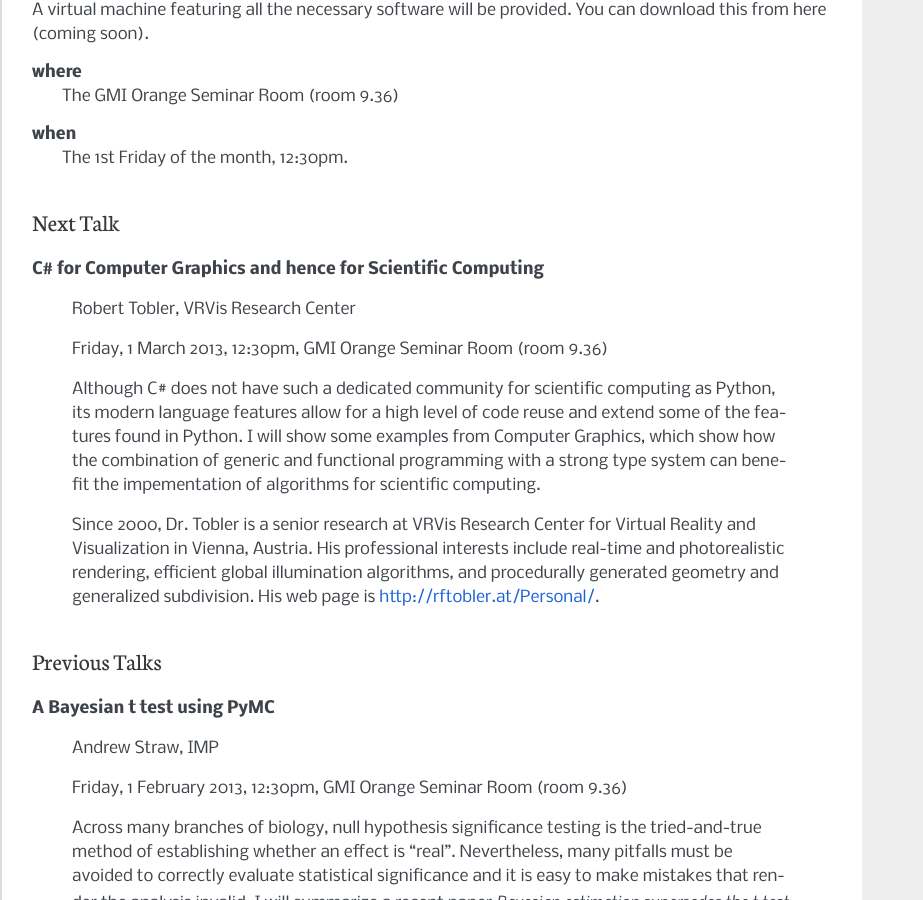
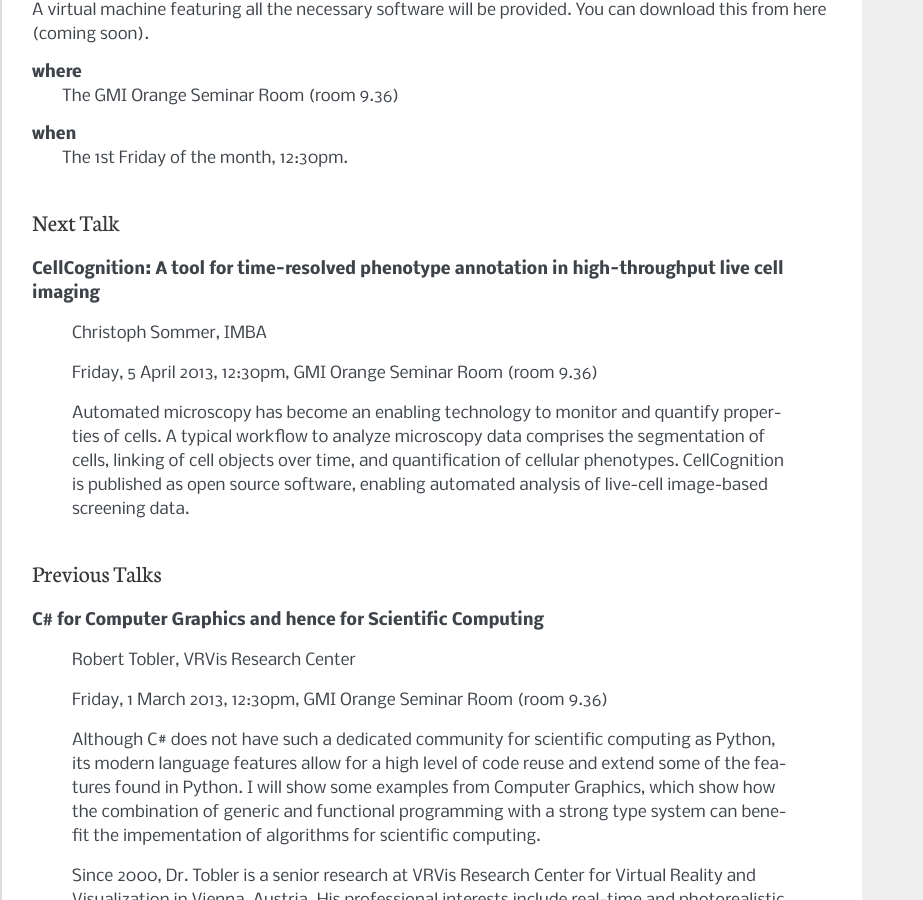
Before and after one commit to strawlab/py4science-vbc, a Sphinx documentation site: the page built from source/index.rst, in a window 1280 px wide and 900 px high, scrolled down 479 px. Shown: the whole window, without its empty margins (0-923 px from the left). Built offline with Sphinx 7.4.7, drawn with Linux system fonts in a browser that asks for light colours; formulas are drawn with MathJax 3.

Commit message:
new talk

```diff
--- a/source/index.rst
+++ b/source/index.rst
@@ -50,6 +50,23 @@ from here (coming soon).
 Next Talk
 ---------
 
+**CellCognition: A tool for time-resolved phenotype annotation in high-throughput live cell imaging**
+
+  Christoph Sommer, IMBA
+
+  Friday, 5 April 2013, 12:30pm, GMI Orange Seminar Room (room 9.36)
+
+  Automated microscopy has become an enabling technology to monitor
+  and quantify properties of cells. A typical workflow to analyze
+  microscopy data comprises the segmentation of cells, linking of cell
+  objects over time, and quantification of cellular
+  phenotypes. CellCognition is published as open source software,
+  enabling automated analysis of live-cell image-based screening data.
+
+
+Previous Talks
+--------------
+
 **C# for Computer Graphics and hence for Scientific Computing**
 
   Robert Tobler, VRVis Research Center
```
Also changed, not shown: other parts of source/index.rst (+0 -3 lines).
